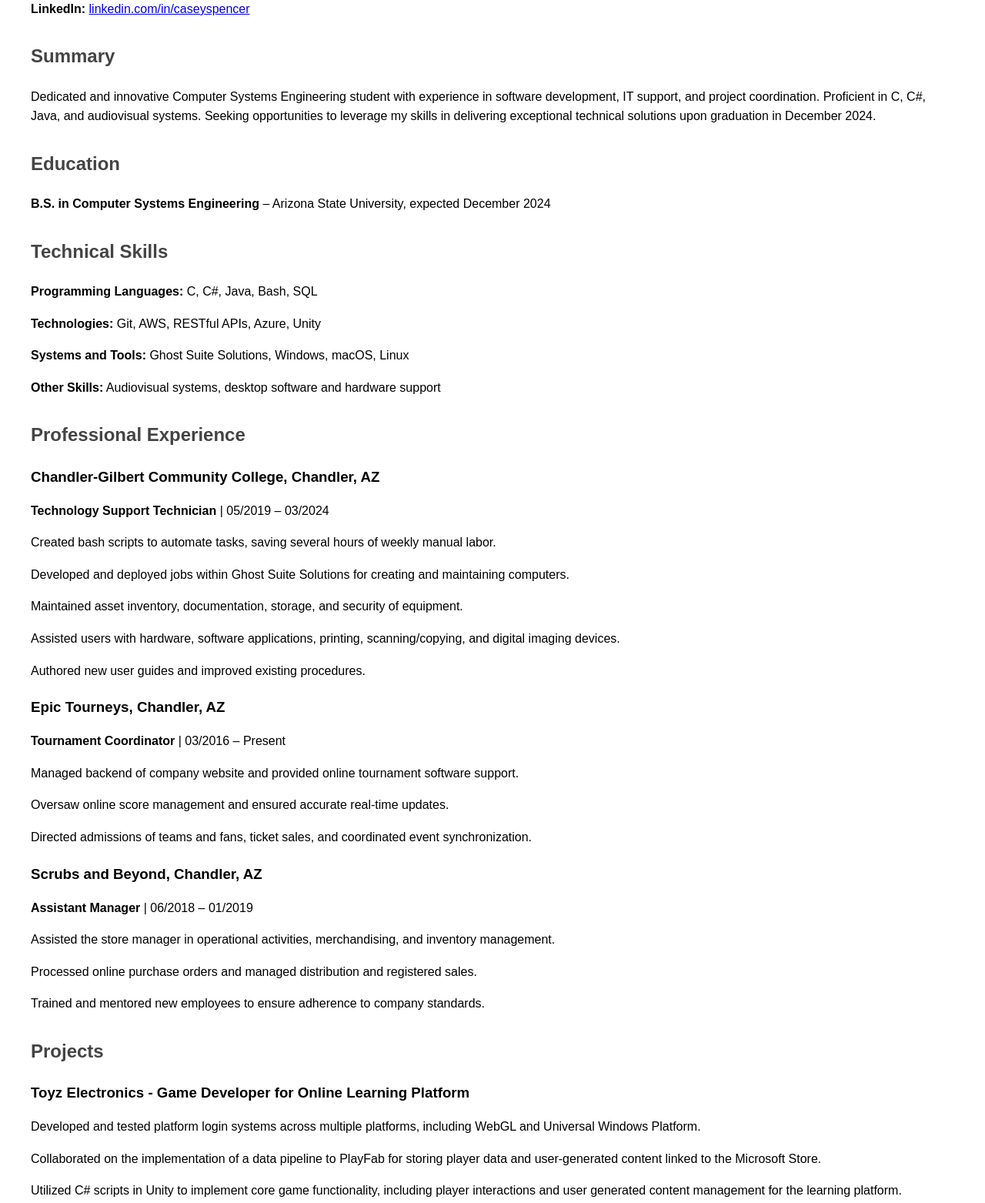
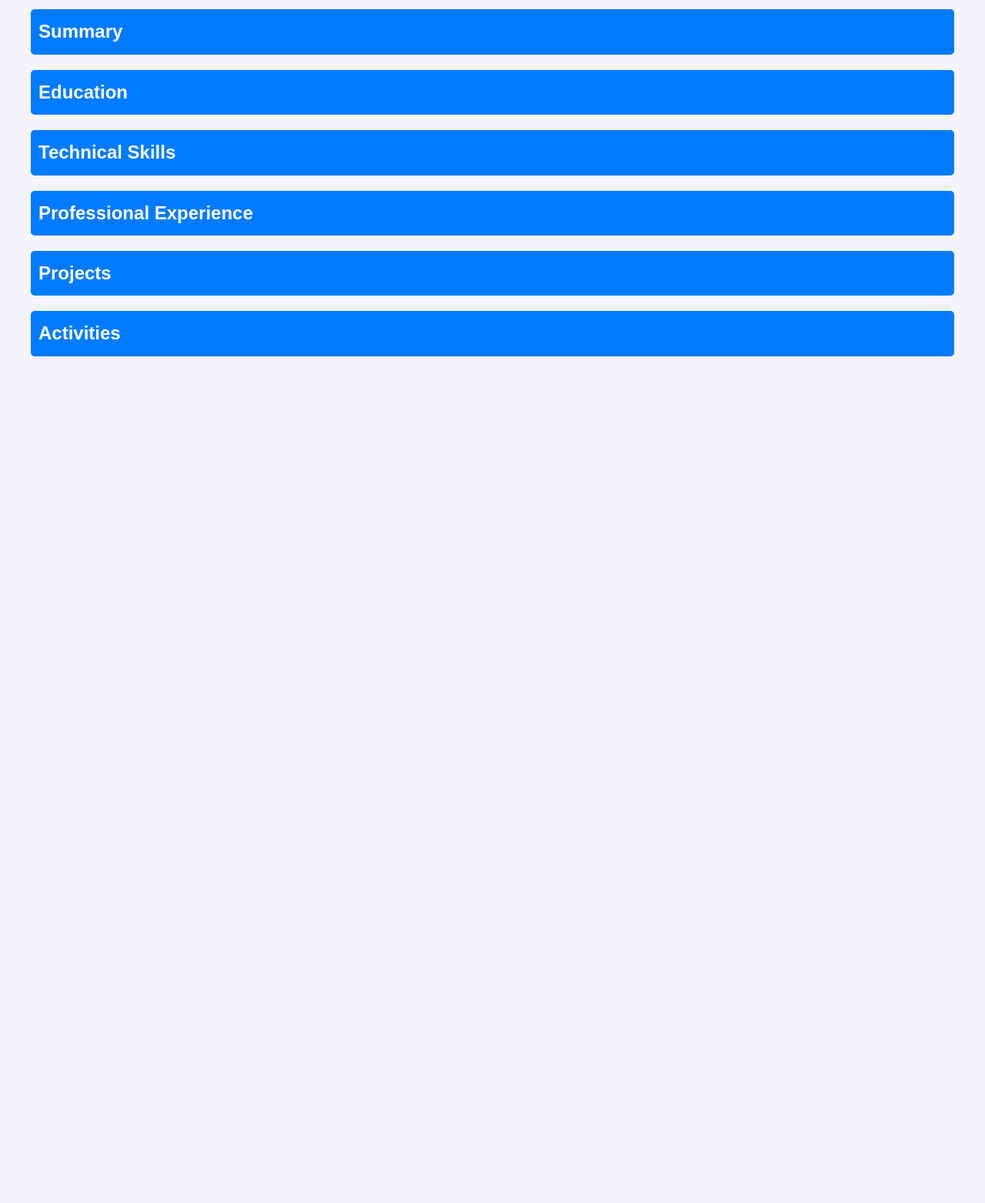
Before and after one commit to CaseySpencerAZ/Casey.Spencer.AZ.github.io, a plain HTML site: page index.html in a window 1280 px wide. Shown: the part 197-1760 px from the top of the page at 77% size. After the commit the page ends 800 px from the top, so only its background shows below. Drawn offline with Linux system fonts and the light colour scheme.

Commit message:
Update index.html
Clickable Dropdowns

```diff
--- a/index.html
+++ b/index.html
@@ -7,19 +7,36 @@
             font-family: Arial, sans-serif;
             margin: 40px;
             line-height: 1.6;
+            background-color: #f4f4f9;
+            color: #333;
         }
         h1 {
-            color: #333;
+            color: #444;
         }
         h2 {
-            margin-top: 30px;
-            color: #444;
+            margin-top: 20px;
+            background-color: #007BFF;
+            color: white;
+            padding: 10px;
+            cursor: pointer;
+            border-radius: 5px;
         }
         .contact-info, .section {
             margin-bottom: 20px;
         }
-        .section h3 {
-            margin-bottom: 10px;
+        .section-content {
+            display: none;
+            background-color: white;
+            padding: 15px;
+            margin-top: 5px;
+            border: 1px solid #ddd;
+            border-radius: 5px;
+        }
+        p, ul {
+            margin: 0;
+        }
+        ul {
+            padding-left: 20px;
         }
     </style>
 </head>
@@ -31,22 +48,27 @@
         <p><strong>LinkedIn:</strong> <a href="https://www.linkedin.com/in/caseyspencer" target="_blank">linkedin.com/in/caseyspencer</a></p>
     </div>
 
-    <h2>Summary</h2>
+    <h2 onclick="toggleSection(this)">Summary</h2>
+    <div class="section-content">
         <p>Dedicated and innovative Computer Systems Engineering student with experience in software development, IT support, and project coordination. Proficient in C, C#, Java, and audiovisual systems. Seeking opportunities to leverage my skills in delivering exceptional technical solutions upon graduation in December 2024.</p>
+    </div>
 
-    <h2>Education</h2>
+    <h2 onclick="toggleSection(this)">Education</h2>
+    <div class="section-content">
         <p><strong>B.S. in Computer Systems Engineering</strong> – Arizona State University, expected December 2024</p>
+    </div>
 
-    <h2>Technical Skills</h2>
+    <h2 onclick="toggleSection(this)">Technical Skills</h2>
+    <div class="section-content">
         <p><strong>Programming Languages:</strong> C, C#, Java, Bash, SQL</p>
         <p><strong>Technologies:</strong> Git, AWS, RESTful APIs, Azure, Unity</p>
         <p><strong>Systems and Tools:</strong> Ghost Suite Solutions, Windows, macOS, Linux</p>
         <p><strong>Other Skills:</strong> Audiovisual systems, desktop software and hardware support</p>
+    </div>
 
-    <h2>Professional Experience</h2>
-    <div class="section">
-        <h3>Chandler-Gilbert Community College, Chandler, AZ</h3>
-        <p><strong>Technology Support Technician</strong> | 05/2019 – 03/2024</p>
+    <h2 onclick="toggleSection(this)">Professional Experience</h2>
+    <div class="section-content">
+        <p><strong>Chandler-Gilbert Community College, Chandler, AZ</strong> – Technology Support Technician | 05/2019 – 03/2024</p>
         <p>Created bash scripts to automate tasks, saving several hours of weekly manual labor.</p>
         <p>Developed and deployed jobs within Ghost Suite Solutions for creating and maintaining computers.</p>
         <p>Maintained asset inventory, documentation, storage, and security of equipment.</p>
@@ -54,28 +76,25 @@
         <p>Authored new user guides and improved existing procedures.</p>
     </div>
 
-    <div class="section">
-        <h3>Epic Tourneys, Chandler, AZ</h3>
-        <p><strong>Tournament Coordinator</strong> | 03/2016 – Present</p>
-        <p>Managed backend of company website and provided online tournament software support.</p>
-        <p>Oversaw online score management and ensured accurate real-time updates.</p>
-        <p>Directed admissions of teams and fans, ticket sales, and coordinated event synchronization.</p>
-    </div>
-
-    <div class="section">
-        <h3>Scrubs and Beyond, Chandler, AZ</h3>
-        <p><strong>Assistant Manager</strong> | 06/2018 – 01/2019</p>
-        <p>Assisted the store manager in operational activities, merchandising, and inventory management.</p>
-        <p>Processed online purchase orders and managed distribution and registered sales.</p>
-        <p>Trained and mentored new employees to ensure adherence to company standards.</p>
-    </div>
-
-    <h2>Projects</h2>
-    <div class="section">
-        <h3>Toyz Electronics - Game Developer for Online Learning Platform</h3>
+    <h2 onclick="toggleSection(this)">Projects</h2>
+    <div class="section-content">
+        <p><strong>Toyz Electronics - Game Developer for Online Learning Platform</strong></p>
         <p>Developed and tested platform login systems across multiple platforms, including WebGL and Universal Windows Platform.</p>
         <p>Collaborated on the implementation of a data pipeline to PlayFab for storing player data and user-generated content linked to the Microsoft Store.</p>
         <p>Utilized C# scripts in Unity to implement core game functionality, including player interactions and user generated content management for the learning platform.</p>
     </div>
 
-    <h2
+    <h2 onclick="toggleSection(this)">Activities</h2>
+    <div class="section-content">
+        <p><strong>Chandler-Gilbert Community College Esports Club</strong> – Esports Coordinator | 08/2018 – 08/2019</p>
+        <p>Created a paid full-time position sponsored by the school by coordinating students into teams with weekly practice schedules and organizing tournaments.</p>
+    </div>
+
+    <script>
+        function toggleSection(header) {
+            const content = header.nextElementSibling;
+            content.style.display = (content.style.display === "block") ? "none" : "block";
+        }
+    </script>
+</body>
+</html>
```
Lines whose indentation alone changed are shown as unchanged.
